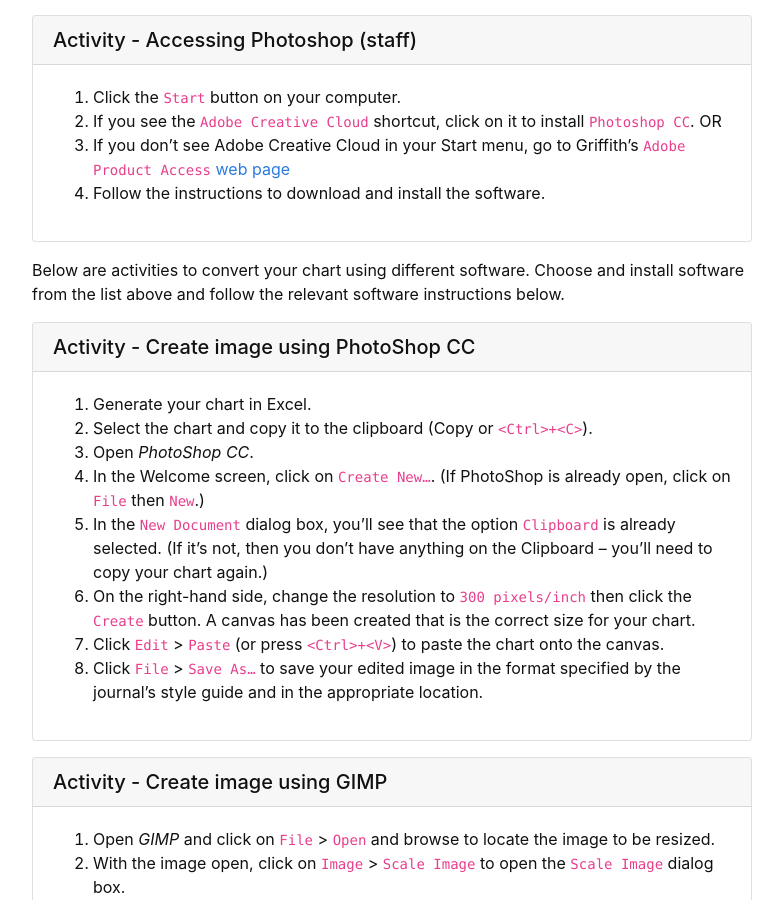
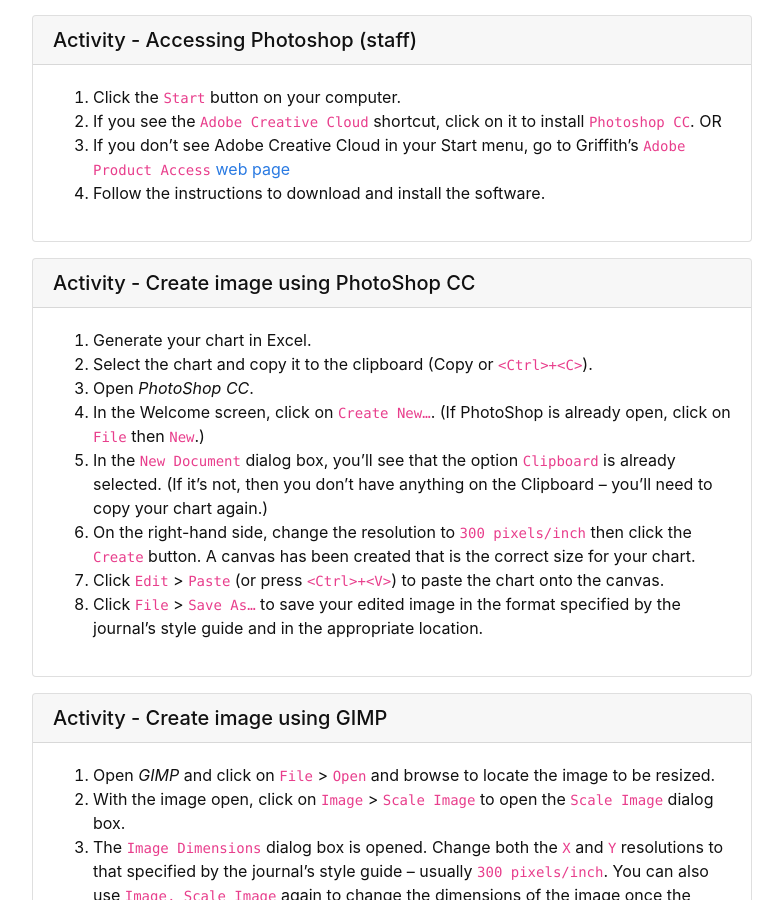
Before and after one commit to GULibrarySandbox/data-vis-basics, a Jekyll site: the page built from content/5-convert.md, in a window 1280 px wide and 900 px high, scrolled down 1015 px. Shown: the whole window, without its empty margins (248-1031 px from the left). Built offline with Jekyll 4.4.1, drawn with Linux system fonts in a browser that asks for light colours.

Commit message:
Update 5-convert.md

```diff
--- a/content/5-convert.md
+++ b/content/5-convert.md
@@ -43,8 +43,6 @@ Download and install one of these tools to suit your computer's operating system
 OR
 3. If you don’t see Adobe Creative Cloud in your Start menu, go to Griffith’s `Adobe Product Access` [web page](https://intranet.secure.griffith.edu.au/computing/software/self-help-and-support/general-information/adobe-licensing-changes)
 4. Follow the instructions to download and install the software.{% endcapture %} {% include card.md header="Activity - Accessing Photoshop (staff)" text=text %}
-
-Below are activities to convert your chart using different software.  Choose and install software from the list above and follow the relevant software instructions below.
 
 {% capture text %}
 1.	Generate your chart in Excel.
```
